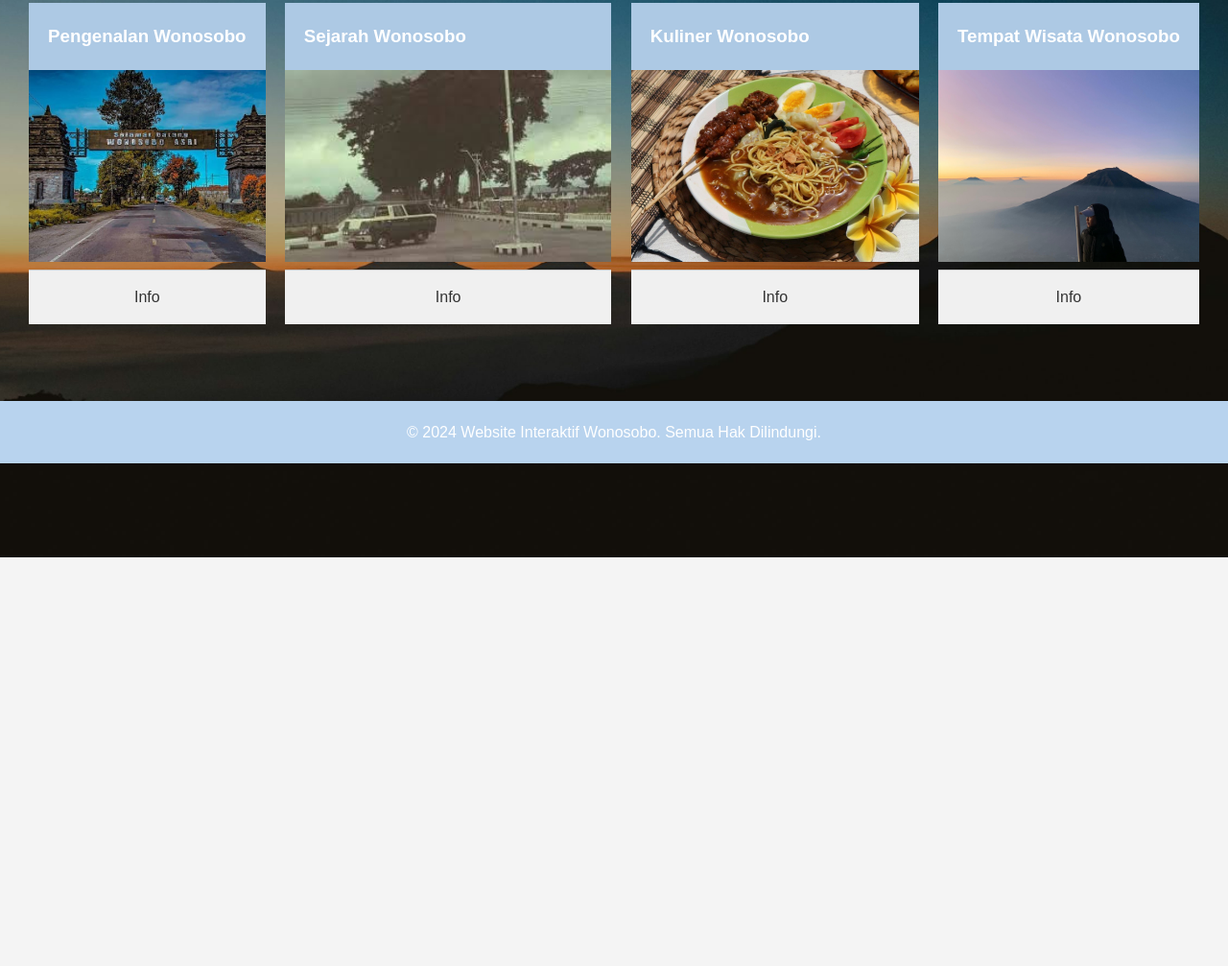
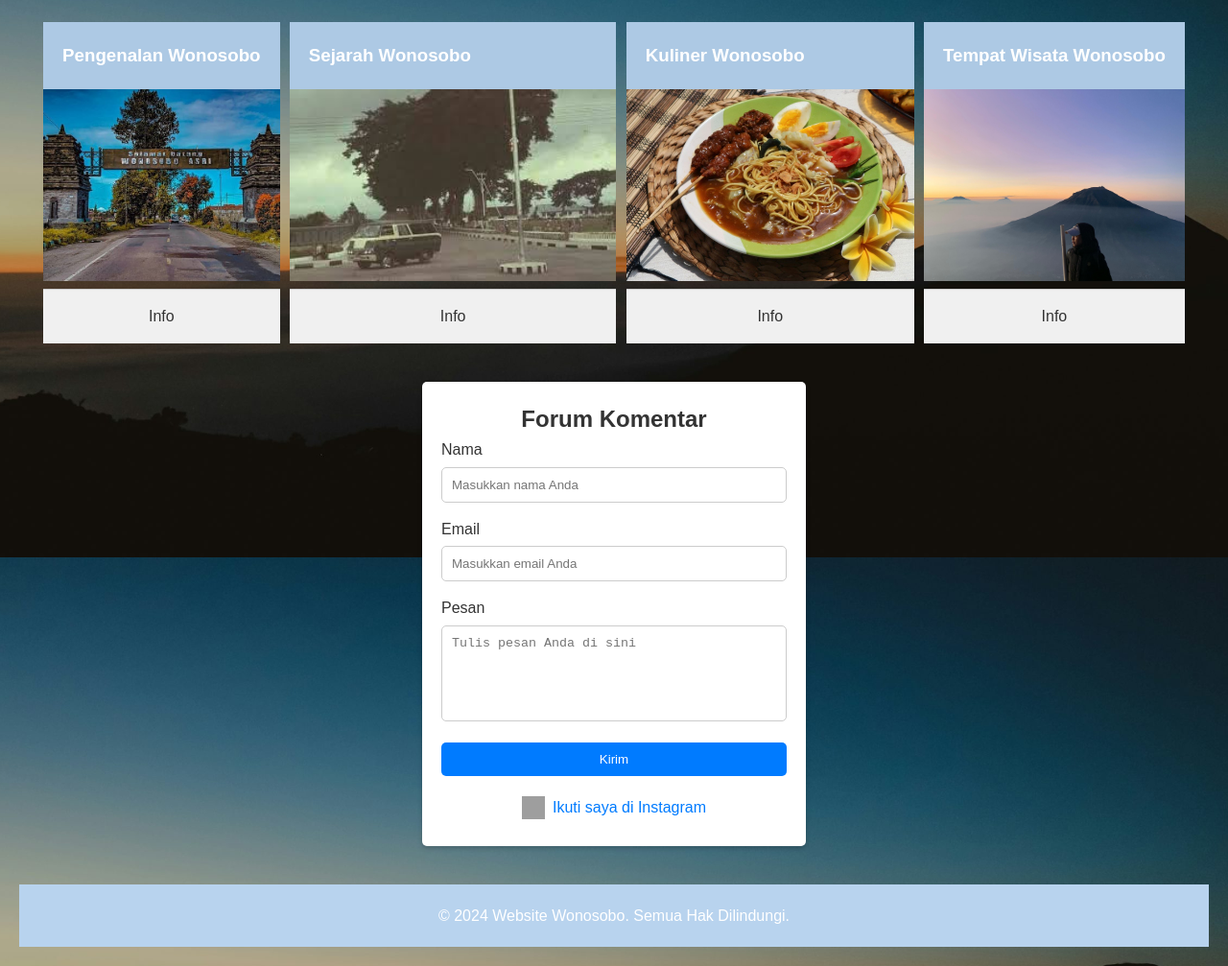
Before and after one commit to kafkavelyciaa/kafkawonosobo.githud.io, a plain HTML site: page index.html in a window 1280 px wide. Shown: the part 219-1226 px from the top of the page at 96% size. Before the commit the page ends 800 px from the top, so only its background shows below. Drawn offline with Linux system fonts and the light colour scheme; grey boxes are pictures that could not be loaded.

Commit message:
Add files via upload

```diff
--- a/index.html
+++ b/index.html
@@ -4,7 +4,7 @@
     <meta charset="UTF-8">
     <meta name="viewport" content="width=device-width, initial-scale=1.0">
     <meta http-equiv="X-UA-Compatible" content="ie=edge">
-    <title>Website Interaktif Wonosobo</title>
+    <title>Website Wonosobo</title>
     <link href="https://cdnjs.cloudflare.com/ajax/libs/font-awesome/6.0.0-beta3/css/all.min.css" rel="stylesheet">
     <style>
         /* Reset default styles */
@@ -278,11 +278,6 @@ body {
         </div>
     </div>
 
-    <!-- Footer -->
-    <footer>
-        <p>&copy; 2024 Website Interaktif Wonosobo. Semua Hak Dilindungi.</p>
-    </footer>
-
     <script>
         // Function to open modal
         function openModal(modalId) {
@@ -307,3 +302,108 @@ body {
 
 </body>
 </html>
+<!DOCTYPE html>
+<html lang="id">
+<head>
+    <meta charset="UTF-8">
+    <meta name="viewport" content="width=device-width, initial-scale=1.0">
+    <title>Forum Komentar</title>
+    <style>
+        body {
+            font-family: Arial, sans-serif;
+            margin: 20px;
+            background-color: #f4f4f9;
+        }
+        .comment-form {
+            background: #ffffff;
+            padding: 20px;
+            border-radius: 5px;
+            box-shadow: 0 2px 5px rgba(0, 0, 0, 0.2);
+            max-width: 400px;
+            margin: 0 auto;
+        }
+        .comment-form h2 {
+            text-align: center;
+        }
+        .form-group {
+            margin-bottom: 15px;
+        }
+        .form-group label {
+            display: block;
+            margin-bottom: 5px;
+        }
+        .form-group input, .form-group textarea {
+            width: 100%;
+            padding: 10px;
+            border: 1px solid #ccc;
+            border-radius: 5px;
+        }
+        .form-group textarea {
+            resize: none;
+            height: 100px;
+        }
+        .submit-btn {
+            background-color: #007bff;
+            color: white;
+            padding: 10px 15px;
+            border: none;
+            border-radius: 5px;
+            cursor: pointer;
+            width: 100%;
+        }
+        .submit-btn:hover {
+            background-color: #0056b3;
+        }
+        .social-link {
+            margin-top: 20px;
+            text-align: center;
+        }
+        .social-link a {
+            text-decoration: none;
+            color: #007bff;
+            display: inline-flex;
+            align-items: center;
+        }
+        .social-link a:hover {
+            color: #0056b3;
+        }
+        .social-link img {
+            width: 24px;
+            height: 24px;
+            margin-right: 8px;
+        }
+    </style>
+</head>
+<body>
+
+    <div class="comment-form">
+        <h2>Forum Komentar</h2>
+        <form action="#" method="POST">
+            <div class="form-group">
+                <label for="name">Nama</label>
+                <input type="text" id="name" name="name" placeholder="Masukkan nama Anda" required>
+            </div>
+            <div class="form-group">
+                <label for="email">Email</label>
+                <input type="email" id="email" name="email" placeholder="Masukkan email Anda" required>
+            </div>
+            <div class="form-group">
+                <label for="message">Pesan</label>
+                <textarea id="message" name="message" placeholder="Tulis pesan Anda di sini" required></textarea>
+            </div>
+            <button type="submit" class="submit-btn">Kirim</button>
+        </form>
+        <div class="social-link">
+            <a href="https://www.instagram.com/kafkavelycia?igsh=MW9lc2xhbWtydG5vNw==" target="_blank">
+                <img src="https://upload.wikimedia.org/wikipedia/commons/a/a5/Instagram_icon.png" alt="Instagram Logo">
+                Ikuti saya di Instagram
+            </a>
+        </div>
+    </div>
+<!-- Footer -->
+<footer>
+    <p>&copy; 2024 Website Wonosobo. Semua Hak Dilindungi.</p>
+</footer>
+
+</body>
+</html>
```
